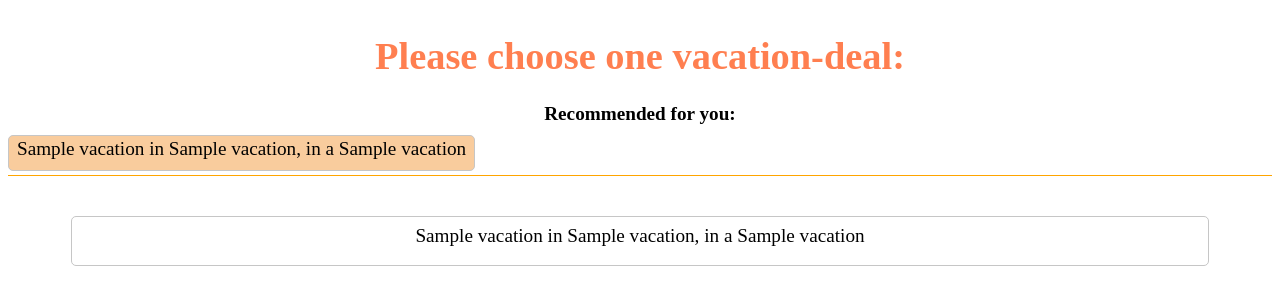
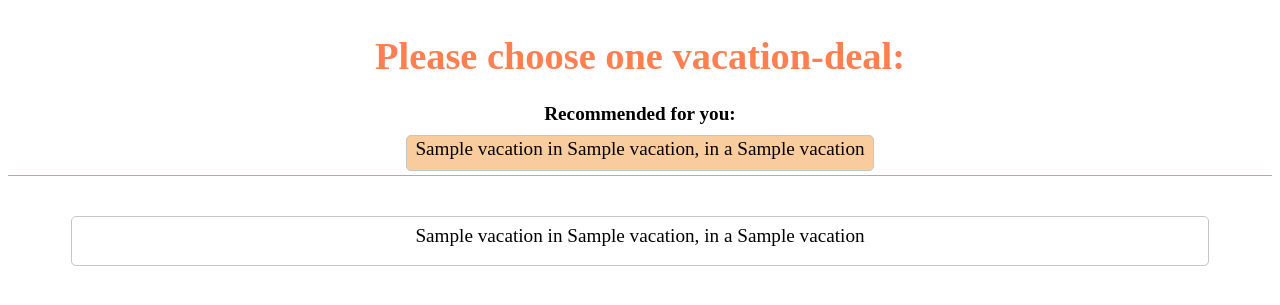
Before and after one commit to leorre/experiment1, a Flask app: template pages/choosing/templates/choosing.html in a window 1280 px wide. Shown: the top 305 px of the page. Run offline with Flask 2, Linux system fonts and the light colour scheme; the template is opened without the code that fills it: most values are stand-ins (such as "Sample title", 1, 10 or a date in 2020); some libraries are stand-ins or nearby versions; some web fonts are replaced.

Commit message:
third heroku deployment

```diff
--- a/pages/choosing/templates/choosing.html
+++ b/pages/choosing/templates/choosing.html
@@ -35,7 +35,7 @@
         <div class="header">
             <h1>Please choose one vacation-deal:</h1>
             <p><b>Recommended for you:</b></p>
-            <div style="width: max-content; margin-bottom: 0; padding-bottom: 0;">
+            <div style="width: max-content; margin:auto; margin-bottom: 0; padding-bottom: 0;">
                 {% for vacation in recomm_list %}
                     <div style="margin: auto; background-color: rgb(249,204,157);
                     margin-bottom: 0.5vh; padding: 0.2vh 1vh 0vh 1vh"
```
